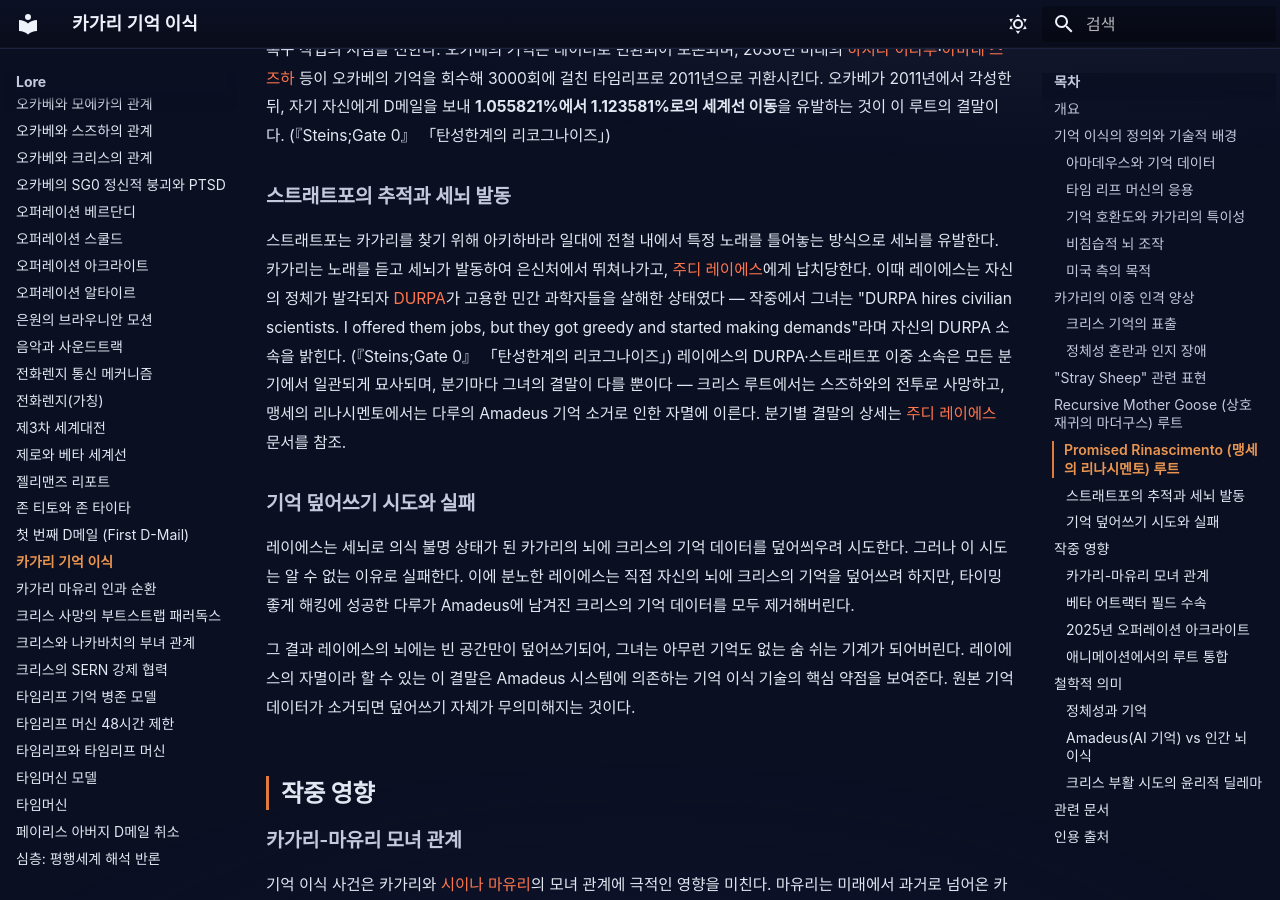
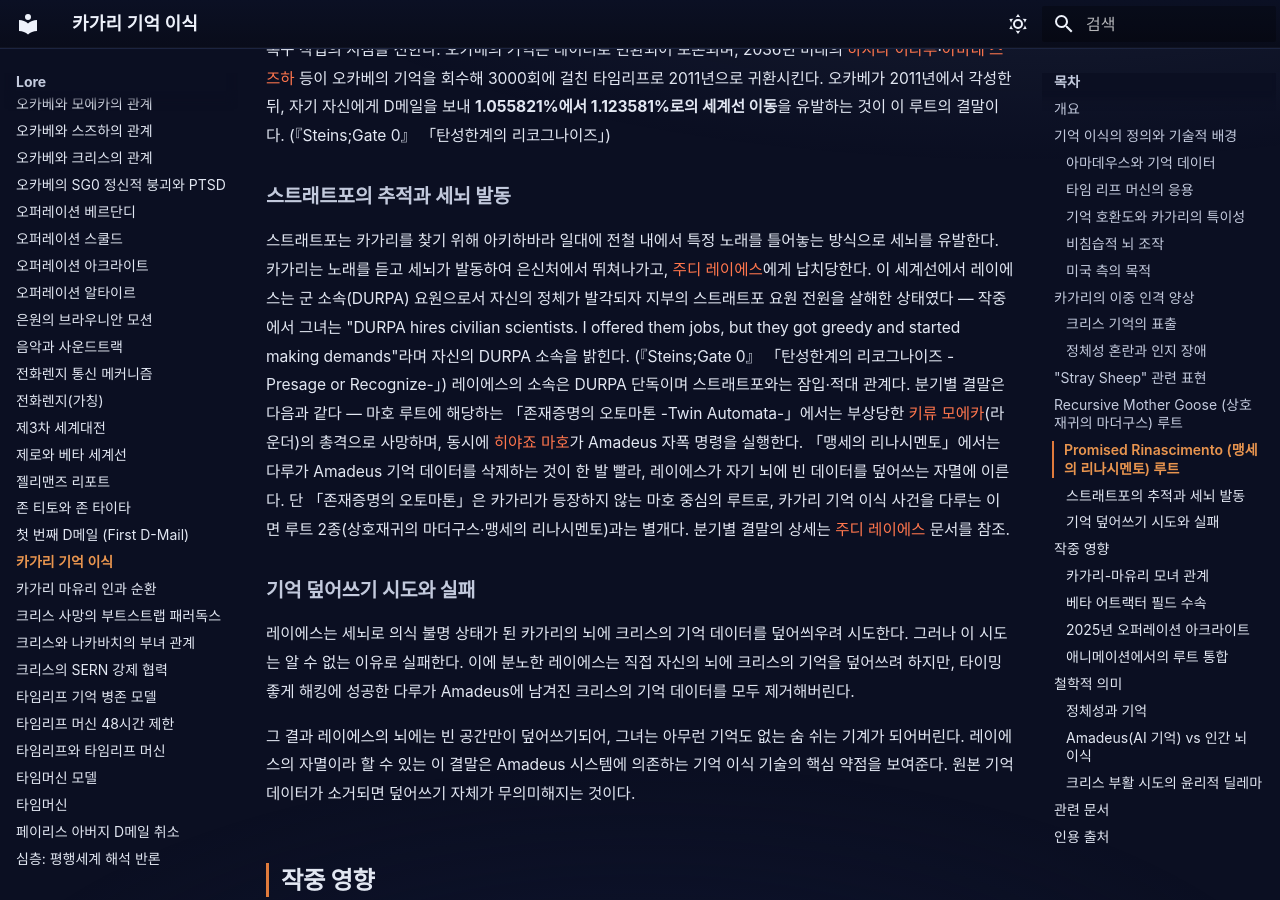
Before and after one commit to sgwiki/sgwiki.github.io, an MkDocs documentation site: the page built from wiki/lore/카가리-기억-이식.md, in a window 1280 px wide and 900 px high, scrolled down 4090 px. Built offline with MkDocs 1.6.1 and Material for MkDocs 9.7.7, drawn with Linux system fonts in a browser that asks for light colours; some web fonts are replaced.

Commit message:
fix(wiki): 카가리-기억-이식 — P10 256992b3 패치 적용

```diff
--- a/wiki/lore/카가리-기억-이식.md
+++ b/wiki/lore/카가리-기억-이식.md
@@ -88,7 +88,7 @@ description: "카가리 기억 이식은 Steins;Gate 0의 베타 어트랙터
 
 ### 스트래트포의 추적과 세뇌 발동
 
-스트래트포는 카가리를 찾기 위해 아키하바라 일대에 전철 내에서 특정 노래를 틀어놓는 방식으로 세뇌를 유발한다. 카가리는 노래를 듣고 세뇌가 발동하여 은신처에서 뛰쳐나가고, [주디 레이에스](../캐릭터/주디-레이예스.md)에게 납치당한다. 이때 레이에스는 자신의 정체가 발각되자 [DURPA](../organization/DURPA.md)가 고용한 민간 과학자들을 살해한 상태였다 — 작중에서 그녀는 "DURPA hires civilian scientists. I offered them jobs, but they got greedy and started making demands"라며 자신의 DURPA 소속을 밝힌다. (『Steins;Gate 0』 「탄성한계의 리코그나이즈」) 레이에스의 DURPA·스트래트포 이중 소속은 모든 분기에서 일관되게 묘사되며, 분기마다 그녀의 결말이 다를 뿐이다 — 크리스 루트에서는 스즈하와의 전투로 사망하고, 맹세의 리나시멘토에서는 다루의 Amadeus 기억 소거로 인한 자멸에 이른다. 분기별 결말의 상세는 [주디 레이에스](../캐릭터/주디-레이예스.md) 문서를 참조.
+스트래트포는 카가리를 찾기 위해 아키하바라 일대에 전철 내에서 특정 노래를 틀어놓는 방식으로 세뇌를 유발한다. 카가리는 노래를 듣고 세뇌가 발동하여 은신처에서 뛰쳐나가고, [주디 레이에스](../캐릭터/주디-레이예스.md)에게 납치당한다. 이 세계선에서 레이에스는 군 소속(DURPA) 요원으로서 자신의 정체가 발각되자 지부의 스트래트포 요원 전원을 살해한 상태였다 — 작중에서 그녀는 "DURPA hires civilian scientists. I offered them jobs, but they got greedy and started making demands"라며 자신의 DURPA 소속을 밝힌다. (『Steins;Gate 0』 「탄성한계의 리코그나이즈 -Presage or Recognize-」) 레이에스의 소속은 DURPA 단독이며 스트래트포와는 잠입·적대 관계다. 분기별 결말은 다음과 같다 — 마호 루트에 해당하는 「존재증명의 오토마톤 -Twin Automata-」에서는 부상당한 [키류 모에카](../캐릭터/키류-모에카.md)(라운더)의 총격으로 사망하며, 동시에 [히야죠 마호](../캐릭터/히야죠-마호.md)가 Amadeus 자폭 명령을 실행한다. 「맹세의 리나시멘토」에서는 다루가 Amadeus 기억 데이터를 삭제하는 것이 한 발 빨라, 레이에스가 자기 뇌에 빈 데이터를 덮어쓰는 자멸에 이른다. 단 「존재증명의 오토마톤」은 카가리가 등장하지 않는 마호 중심의 루트로, 카가리 기억 이식 사건을 다루는 이면 루트 2종(상호재귀의 마더구스·맹세의 리나시멘토)과는 별개다. 분기별 결말의 상세는 [주디 레이에스](../캐릭터/주디-레이예스.md) 문서를 참조.
 
 ### 기억 덮어쓰기 시도와 실패
 
```
